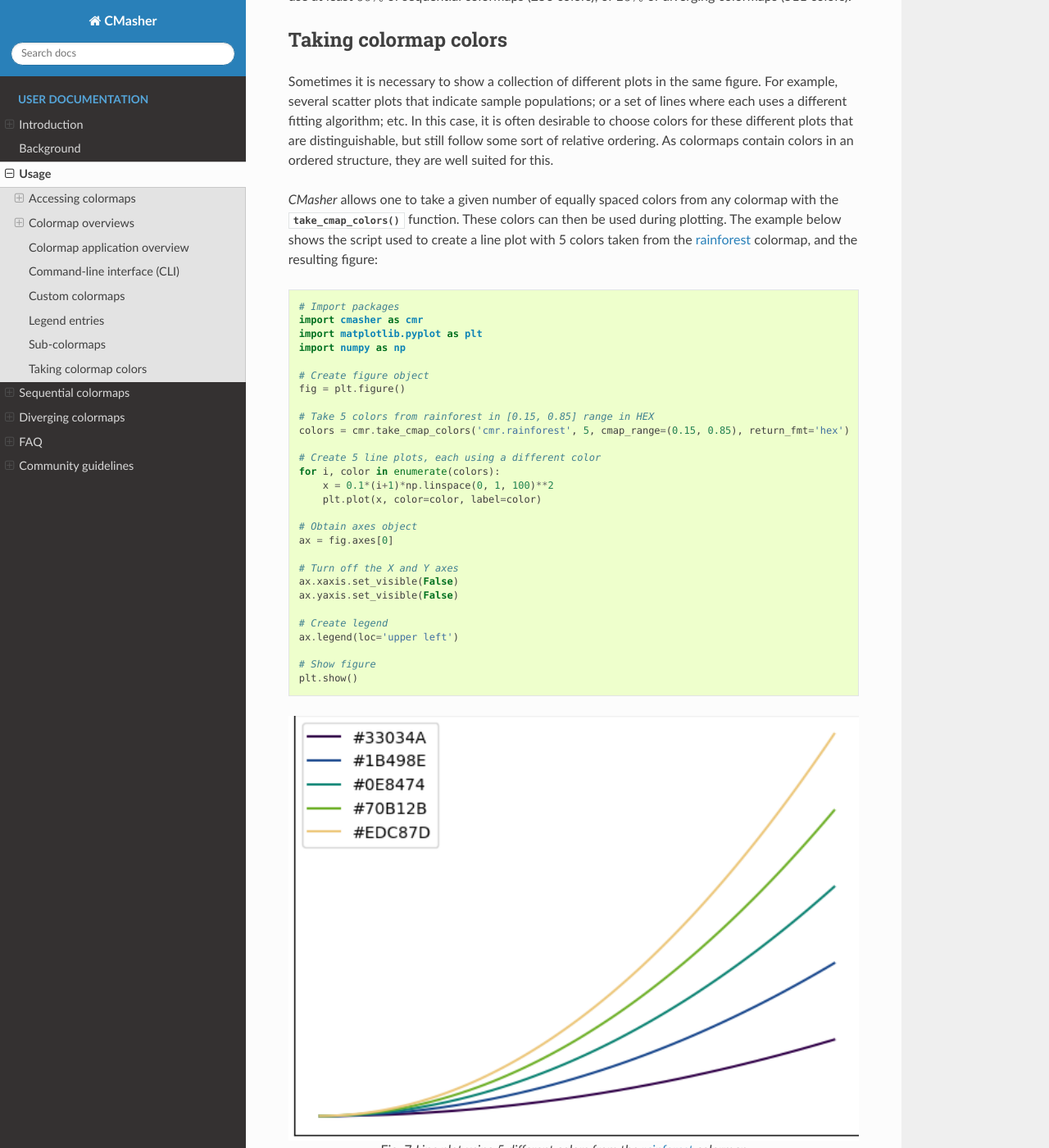
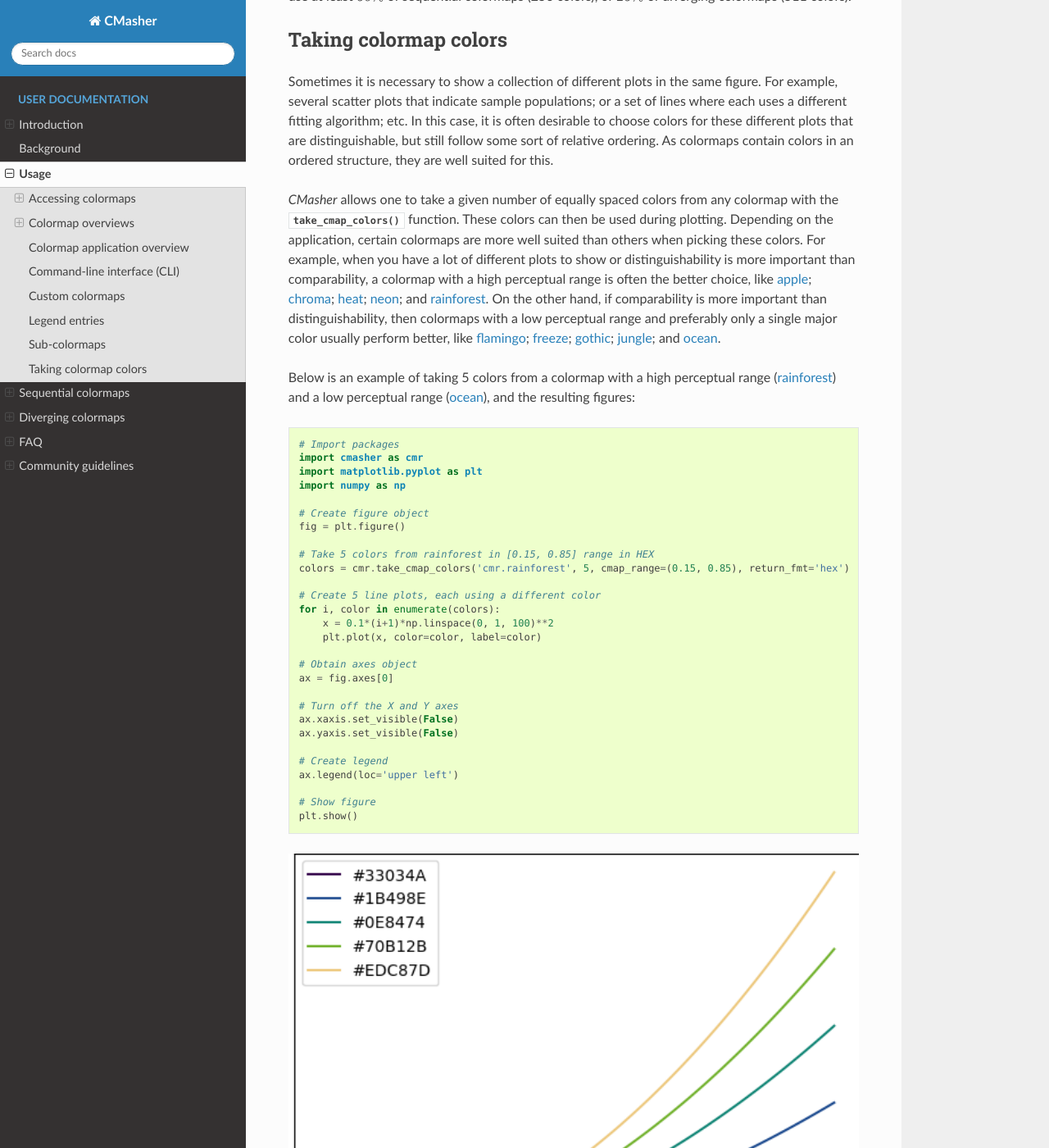
Before and after one commit to 1313e/CMasher, a Sphinx documentation site: the page built from docs/source/user/usage.rst, in a window 1280 px wide and 1400 px high, scrolled down 9508 px. Shown: the whole window at 82% size. Built offline with Sphinx 7.4.7 and the Read the Docs theme 2.0.0, drawn with Linux system fonts in a browser that asks for light colours; some of the changed text lies outside the part shown.

Commit message:
Added extra example of when to use what colormap for taking colors.

```diff
--- a/docs/source/user/usage.rst
+++ b/docs/source/user/usage.rst
@@ -17,7 +17,7 @@ Premade standalone versions of all colormaps in *CMasher* can be found in the `c
     Standalone Python modules can only be made with :func:`~cmasher.create_cmap_mod` of colormaps that are registered in *CMasher* (see `Custom colormaps`_).
     This is because these modules contain metadata that states where the colormap comes from, and there is no consistent way to obtain this metadata for colormaps not coming from *CMasher*.
 
-Accessing the colormaps in other languages than *Python* would require reading in the ``<cmap_name>/<cmap_name>_norm.txt``; ``<cmap_name>/<cmap_name>_8bit.txt``; or ``<cmap_name>/<cmap_name>_hex.txt`` text files in the `cmasher/colormaps`_ directory, which contain the normalized; 8-bit; and HEX-code RGB values of every colormap, respectively, and registering them in the appropriate package in the language manually.
+Accessing the colormaps in other languages than Python would require reading in the ``<cmap_name>/<cmap_name>_norm.txt``; ``<cmap_name>/<cmap_name>_8bit.txt``; or ``<cmap_name>/<cmap_name>_hex.txt`` text files in the `cmasher/colormaps`_ directory, which contain the normalized; 8-bit; and HEX-code RGB values of every colormap, respectively, and registering them in the appropriate package in the language manually.
 These RGB values can also be obtained with the :func:`~cmasher.take_cmap_colors` function using :pycode:`N=None` and providing the appropriate format string for the `return_fmt` argument.
 
 Below is a list of pages with instructions for using *CMasher* in several other languages, provided to me by wonderful members of the community.
@@ -110,7 +110,7 @@ The table below shows which CLI commands are available and what utility function
 
 Except for the `mkcmod` command, the commands print their results directly to the console using the formatting that was requested (if applicable).
 Depending on the operating system used, this output can easily be redirected to be saved to a file (e.g., ``cmr rgbtable rainforest > rainforest.txt`` to save the RGB values of :ref:`rainforest` in a ``.txt``-file on UNIX-systems).
-All functionality that is usually available for the listed functions within the interpreter, are also available from the command-line.
+All functionality that is usually available for the listed functions within the interpreter, is also available from the command-line.
 
 Because it is not possible to import any packages that provide colormaps before using a CLI function, *CMasher* reads the ``CMR_CMAP_PKGS`` environment variable.
 If this variable exists, it should contain a collection of names of packages that must be imported before any CLI function is executed.
@@ -220,7 +220,11 @@ As colormaps contain colors in an ordered structure, they are well suited for th
 
 *CMasher* allows one to take a given number of equally spaced colors from any colormap with the :func:`~cmasher.take_cmap_colors` function.
 These colors can then be used during plotting.
-The example below shows the script used to create a line plot with 5 colors taken from the :ref:`rainforest` colormap, and the resulting figure::
+Depending on the application, certain colormaps are more well suited than others when picking these colors.
+For example, when you have a lot of different plots to show or distinguishability is more important than comparability, a colormap with a high perceptual range is often the better choice, like :ref:`apple`; :ref:`chroma`; :ref:`heat`; :ref:`neon`; and :ref:`rainforest`.
+On the other hand, if comparability is more important than distinguishability, then colormaps with a low perceptual range and preferably only a single major color usually perform better, like :ref:`flamingo`; :ref:`freeze`; :ref:`gothic`; :ref:`jungle`; and :ref:`ocean`.
+
+Below is an example of taking 5 colors from a colormap with a high perceptual range (:ref:`rainforest`) and a low perceptual range (:ref:`ocean`), and the resulting figures::
 
     # Import packages
     import cmasher as cmr
@@ -251,12 +255,20 @@ The example below shows the script used to create a line plot with 5 colors take
     # Show figure
     plt.show()
 
-.. figure:: images/take_colors.png
+.. figure:: images/take_colors_rainforest.png
     :alt: Line plot using 5 different colors from the *rainforest* colormap.
     :width: 100%
     :align: center
 
-    Line plot using 5 different colors from the :ref:`rainforest` colormap.
+    Line plot using 5 different colors from the :ref:`rainforest` colormap in the :math:`[0.15, 0.85]` range.
+
+
+.. figure:: images/take_colors_ocean.png
+    :alt: Line plot using 5 different colors from the *ocean* colormap.
+    :width: 100%
+    :align: center
+
+    Line plot using 5 different colors from the :ref:`ocean` colormap in the :math:`[0, 0.85]` range.
 
 
 .. _viscm: https://github.com/matplotlib/viscm
```
Also changed, not shown: other parts of docs/source/user/usage.rst (+1 -1 lines), docs/source/user/images/take_colors.png (deleted), docs/source/user/images/take_colors_ocean.png (added), docs/source/user/images/take_colors_rainforest.png (added).
